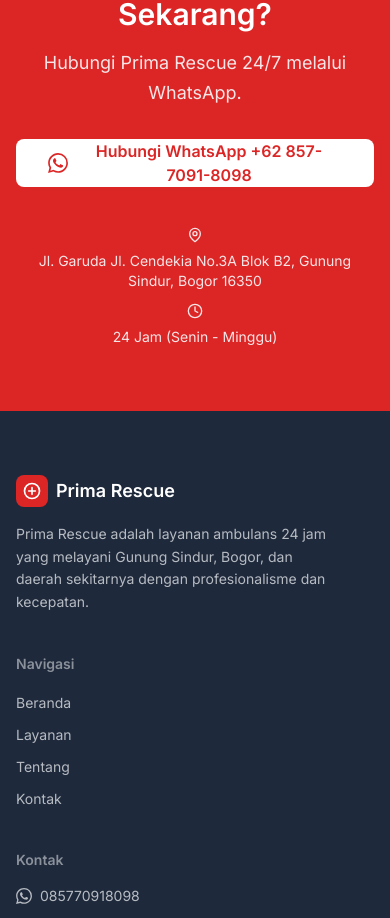
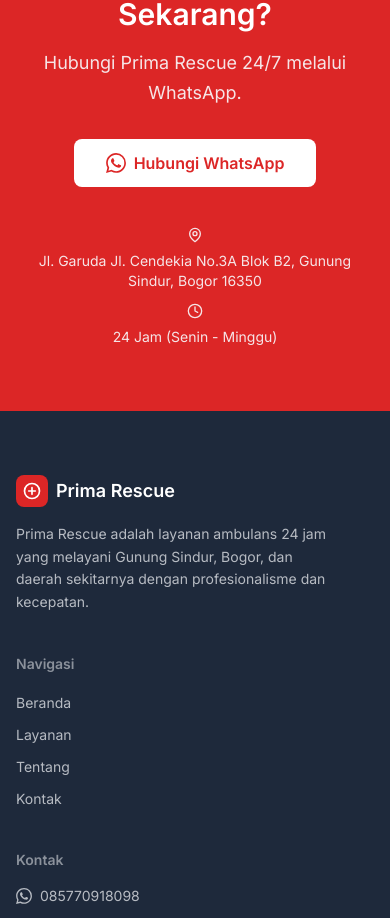
Before and after one commit to zeeinz-ux/Prime-Rescue, a Next.js app: page /Prime-Rescue/ in a window 390 px wide. Shown: the part 7075-7993 px from the top of the page. Built offline with nearby package versions, Linux system fonts and the light colour scheme; no server answers.

Commit message:
refactor: remove phone number from ContactCta WhatsApp button

```diff
--- a/components/sections/ContactCta.tsx
+++ b/components/sections/ContactCta.tsx
@@ -15,7 +15,7 @@
             Hubungi Prima Rescue 24/7 melalui WhatsApp.
           </p>
           <WhatsAppButton variant="onRed" trackLabel="contact_cta" className="mt-8 h-12 px-8 text-base">
-            Hubungi WhatsApp +62 857-7091-8098
+            Hubungi WhatsApp
           </WhatsAppButton>
           <div className="mt-10 space-y-3 text-sm text-clinical-white/90">
             <p className="flex flex-col items-center gap-2 sm:flex-row">
```
